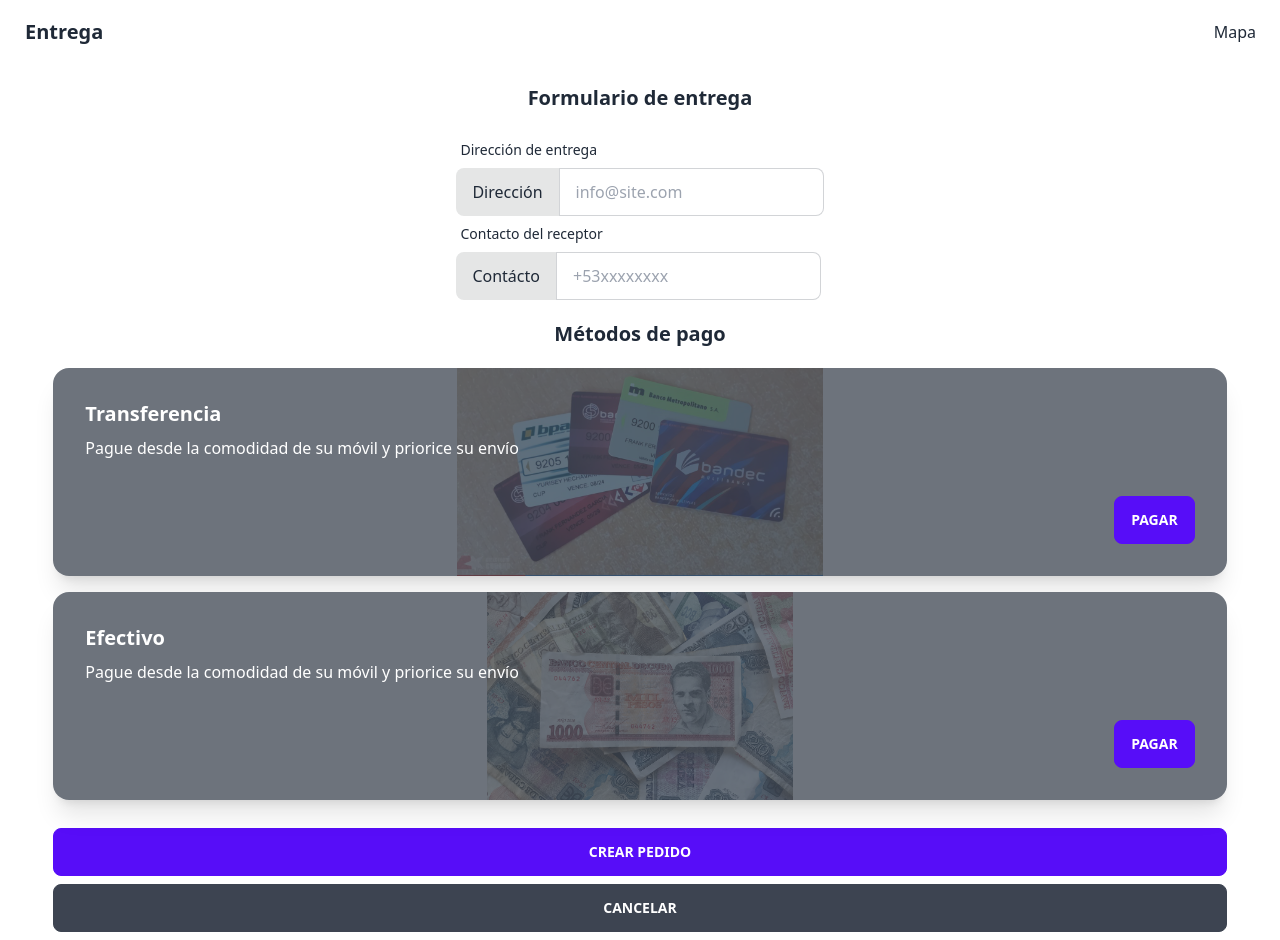
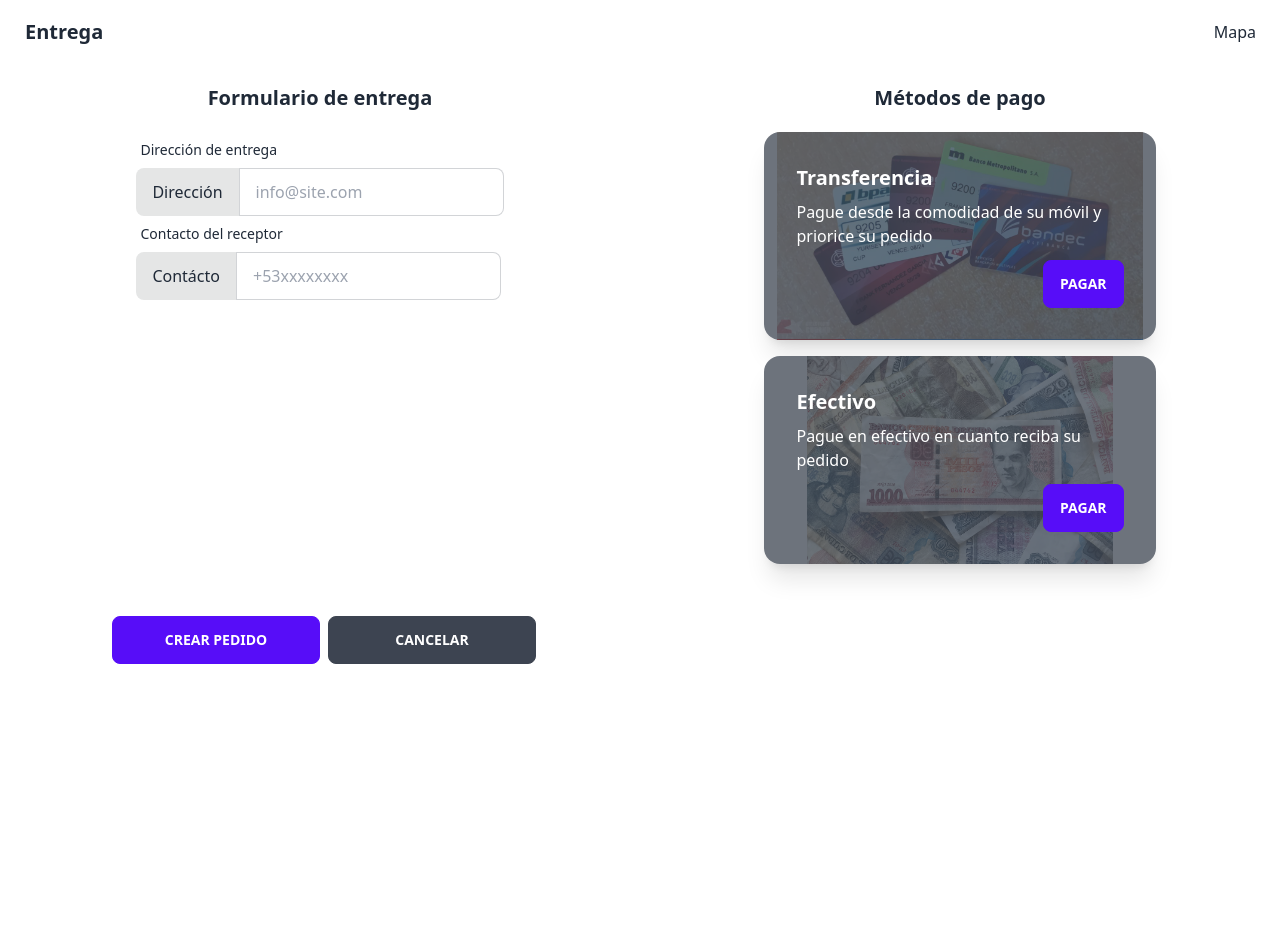
Before and after one commit to AlbeTorres/kiosko, a React (Vite) app in the folder kiosko/: page /paymen in a window 1280 px wide. After the commit the page ends 800 px from the top, so only its background shows below. Built offline with nearby package versions, Linux system fonts and the light colour scheme.

Commit message:
terminado vista formulario de envio

```diff
--- a/kiosko/src/components/pages/Paymen/Paymen.jsx
+++ b/kiosko/src/components/pages/Paymen/Paymen.jsx
@@ -4,24 +4,27 @@ import cup from "../../../assets/cup.jpg";
 
 const Paymen = () => {
   return (
-    <div>
+    <div >
       <div className="navbar bg-base-100">
         <div className="flex-1">
           <a className="btn btn-ghost normal-case text-xl">Entrega</a>
         </div>
         <div className="flex-none">
-          <ul className="menu menu-horizontal p-0">
+          <ul className="menu menu-horizontal p-0 ">
             <li>
               <a>Mapa</a>
             </li>
           </ul>
         </div>
       </div>
+      <div  className="md:grid md:grid-cols-2 ">
+
+      <div className="md:relative">
         <h2 className="text-center text-xl font-semibold my-5 ">
           Formulario de entrega
         </h2>
 
-      <form className="grid place-content-center">
+        <form className="grid place-content-center ">
           <div className="form-control ">
             <label className="label">
               <span className="label-text">Dirección de entrega</span>
@@ -49,10 +52,11 @@ const Paymen = () => {
             </label>
           </div>
         </form>
+      </div>
+      <div className="md:w-2/3 md:mx-auto">
         <h2 className="text-center text-xl font-semibold my-5 ">
           Métodos de pago
         </h2>
-
         <div className="grid  place-items-center gap-y-4 ">
           <div className="card w-11/12 bg-base-100 shadow-xl image-full">
             <figure className="h-52 ">
@@ -60,7 +64,7 @@ const Paymen = () => {
             </figure>
             <div className="card-body">
               <h2 className="card-title">Transferencia</h2>
-            <p>Pague desde la comodidad de su móvil y priorice su envío</p>
+              <p>Pague desde la comodidad de su móvil y priorice su pedido</p>
               <div className="card-actions justify-end">
                 <button className="btn btn-primary">Pagar</button>
               </div>
@@ -72,17 +76,18 @@ const Paymen = () => {
             </figure>
             <div className="card-body">
               <h2 className="card-title">Efectivo</h2>
-            <p>Pague desde la comodidad de su móvil y priorice su envío</p>
+              <p>Pague en efectivo en cuanto reciba su pedido</p>
               <div className="card-actions justify-end">
                 <button className="btn btn-primary">Pagar</button>
               </div>
             </div>
           </div>
         </div>
-
-      <div className="w-11/12 mx-auto mt-5">
-        <button className="btn btn-primary w-full my-2">Crear pedido</button>
-        <button className="btn w-full mb-2">Cancelar</button>
+      </div>
+      </div>
+      <div className="w-11/12 mx-auto mt-5 md:w-52  md:flex md:items-center md: justify-start md:absolute md:bottom-32  md:left-28  ">
+        <button className="btn btn-primary w-full my-2 md:mr-2">Crear pedido</button>
+        <button className="btn w-full mb-2 md:m-0">Cancelar</button>
       </div>
     </div>
   );
```
Lines whose indentation alone changed are shown as unchanged.
